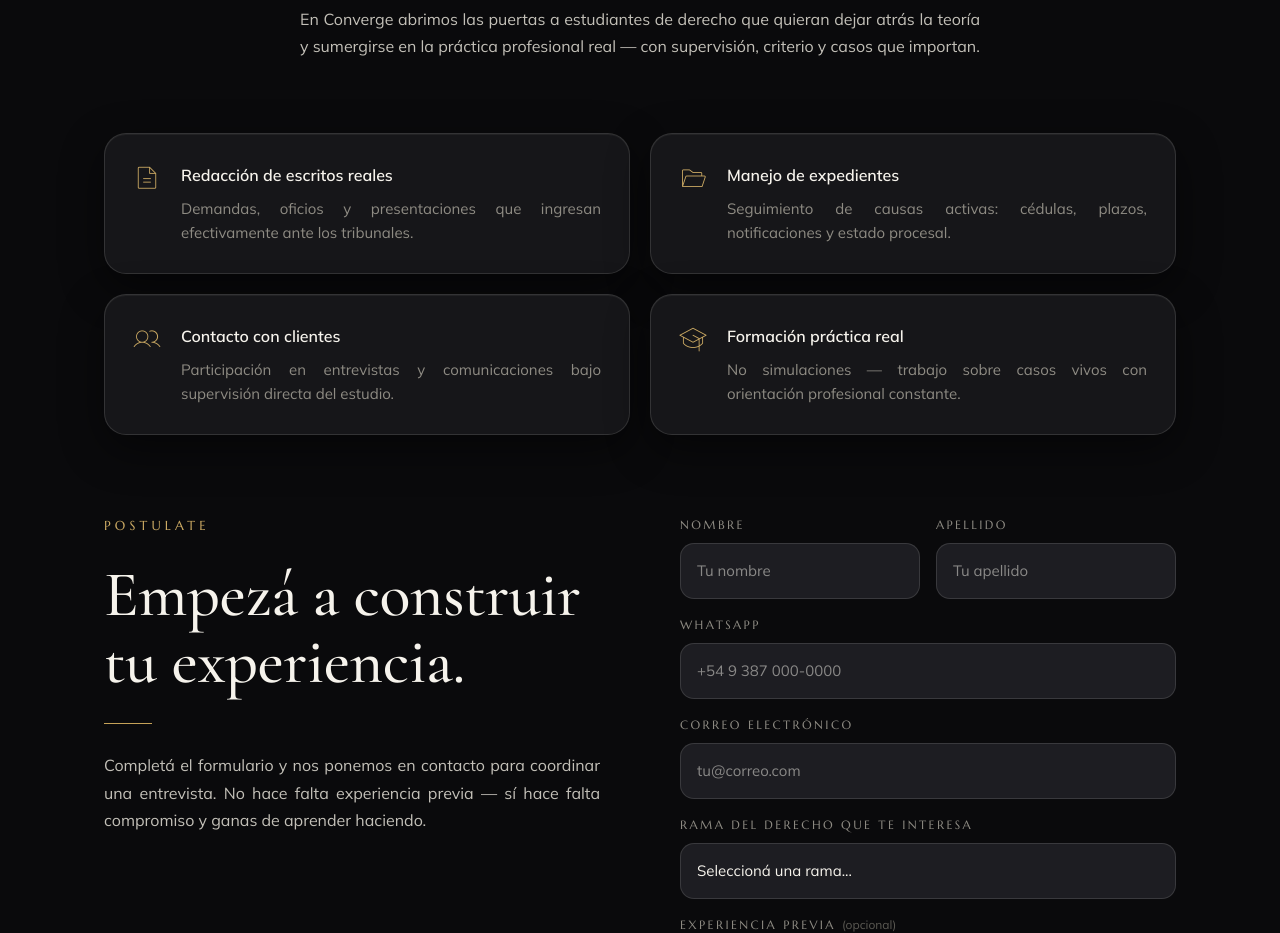
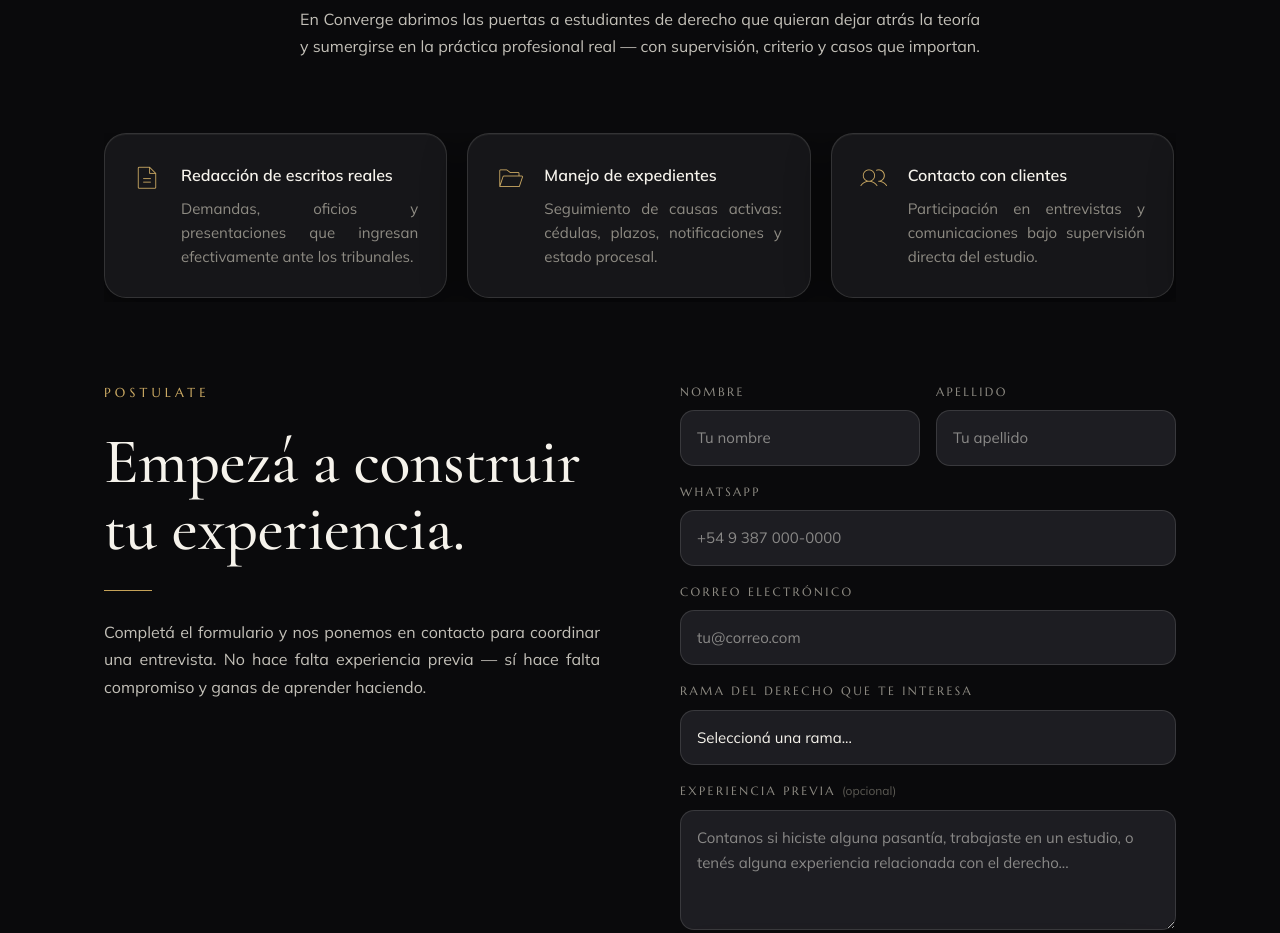
Before and after one commit to santoss300/converge-juridico, a Next.js app: page / in a window 1280 px wide. Shown: the part 3580-4513 px from the top of the page. Built offline with nearby package versions, Linux system fonts and the light colour scheme.

Commit message:
Practicas: replace benefits grid with horizontal carousel

```diff
--- a/app/components/Practicas.tsx
+++ b/app/components/Practicas.tsx
@@ -106,13 +106,13 @@ export default function Practicas() {
           </p>
         </div>
 
-        {/* Benefits grid */}
-        <div className="responsive-grid-2-cards" style={{ marginBottom: "80px" }}>
+        {/* Benefits carousel */}
+        <div className="carousel" style={{ marginBottom: "80px" }}>
           {beneficios.map((b) => (
             <div
               key={b.title}
-              className="card"
-              style={{ padding: "28px 28px", display: "flex", gap: "20px", alignItems: "flex-start" }}
+              className="card carousel-item"
+              style={{ padding: "28px", display: "flex", gap: "20px", alignItems: "flex-start" }}
             >
               <i
                 className={`ph-thin ${b.icon}`}
--- a/app/globals.css
+++ b/app/globals.css
@@ -315,3 +315,35 @@ body {
     display: none !important;
   }
 }
+
+.carousel {
+  display: flex;
+  overflow-x: auto;
+  gap: 20px;
+  scroll-snap-type: x mandatory;
+  scrollbar-width: none;
+  -ms-overflow-style: none;
+  padding-bottom: 4px;
+}
+
+.carousel::-webkit-scrollbar {
+  display: none;
+}
+
+.carousel-item {
+  flex-shrink: 0;
+  width: 82%;
+  scroll-snap-align: start;
+}
+
+@media (min-width: 640px) {
+  .carousel-item {
+    width: calc(50% - 10px);
+  }
+}
+
+@media (min-width: 1024px) {
+  .carousel-item {
+    width: calc(33.333% - 14px);
+  }
+}
```
